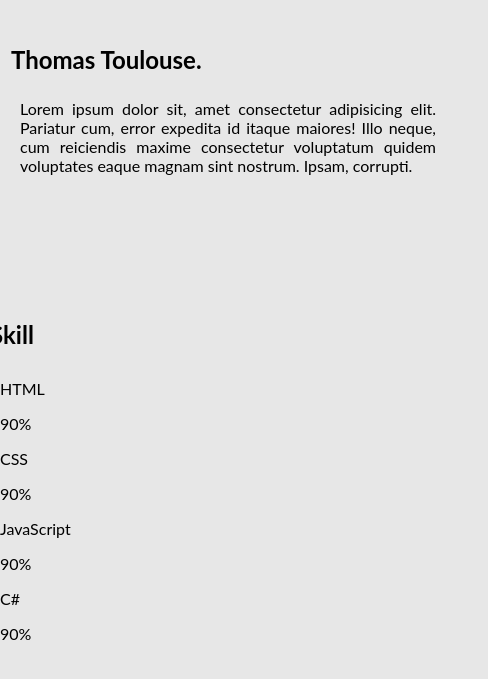
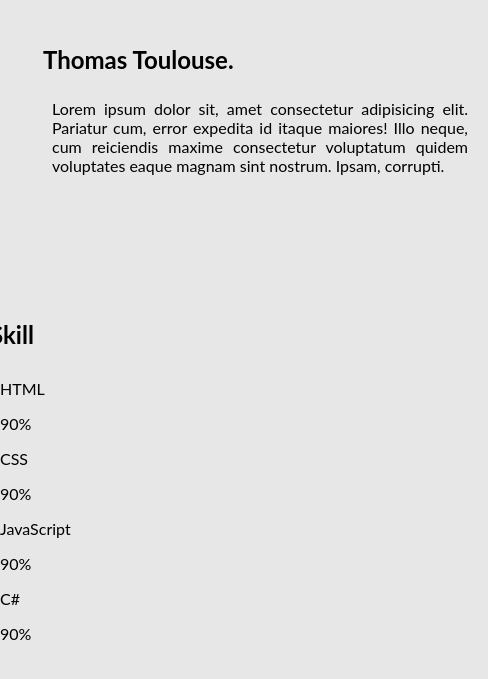
Before and after one commit to Thomas-Toulouse/CvWebsite, a plain HTML site: page index.html in a window 390 px wide. Shown: the part 109-788 px from the top of the page, 488 px wide, since content can reach past the window. Drawn offline with nearby package versions, Linux system fonts and the light colour scheme.

Commit message:
Add files via upload

```diff
--- a/css/main.css
+++ b/css/main.css
@@ -67,8 +67,17 @@ body {
     margin-left: 4rem;*/
     display: grid;
     flex-direction: row;
+    grid-row: auto;
+    margin-top: 2fr;
+    margin-left: 2fr;
+    margin-right: 2fr;
+    grid-template-columns: 1fr;
+    grid-template-rows: 0.4fr 0.4 fr 0.4fr;
+    flex-direction: column;
+    align-content: center;
+    flex-wrap: wrap;
+    padding-left: 2rem;
     /*row-gap: 25px;*/
-    grid-template-rows: auto auto auto;
     gap: 10px;
     /*grid-template-columns: 2fr;*/
 }
@@ -239,6 +248,9 @@ body {
 }
 
 @media only screen and (max-width: 768px) {
+    * {
+        box-sizing: border-box;
+    }
     #AboutMe {
         display: grid;
         grid-row: auto;
@@ -248,9 +260,12 @@ body {
         grid-template-rows: 0.4fr 0.4 fr 0.4fr;
         flex-direction: column;
         flex-wrap: wrap;
+        align-content: center;
+        padding-left: 2rem;
         grid-template-areas: "title" "nom" "AboutmeText";
     }
     .grid-layout-one {
+        align-content: center;
         margin-left: 20px;
         margin-right: 20px;
         display: flex;
```
